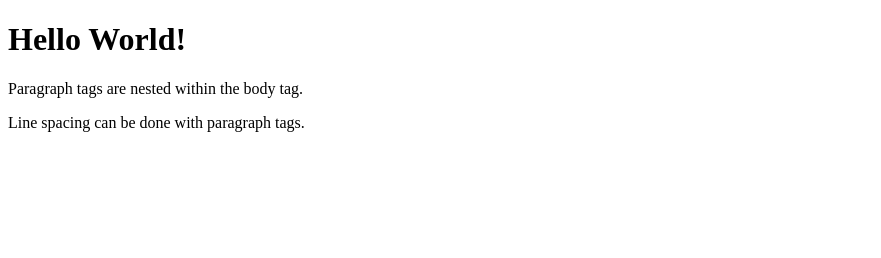
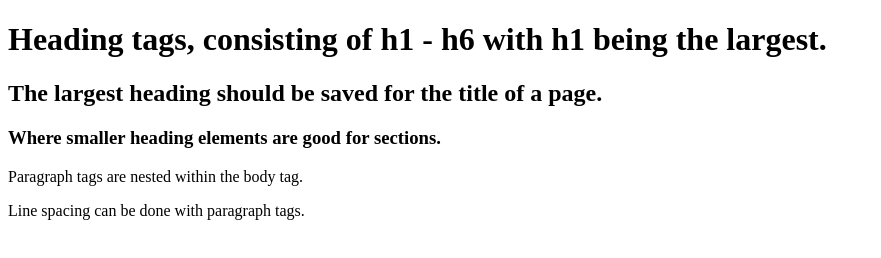
Before and after one commit to SonorousFrost/html-boiler-repo, a plain HTML site: page index.html in a window 1280 px wide. Shown: the whole page, without its empty margins (0-881 px from the left). Drawn offline with Linux system fonts and the light colour scheme.

Commit message:
added heading variations and notation.

```diff
--- a/index.html
+++ b/index.html
@@ -7,8 +7,16 @@
 
     <body>
         <h1>
-            Hello World!
+            Heading tags, consisting of h1 - h6 with h1 being the largest.
         </h1>
+
+        <h2>
+            The largest heading should be saved for the title of a page.
+        </h2>
+
+        <h3>
+            Where smaller heading elements are good for sections.
+        </h3>
 
         <p>
             Paragraph tags are nested within the body tag.
```
